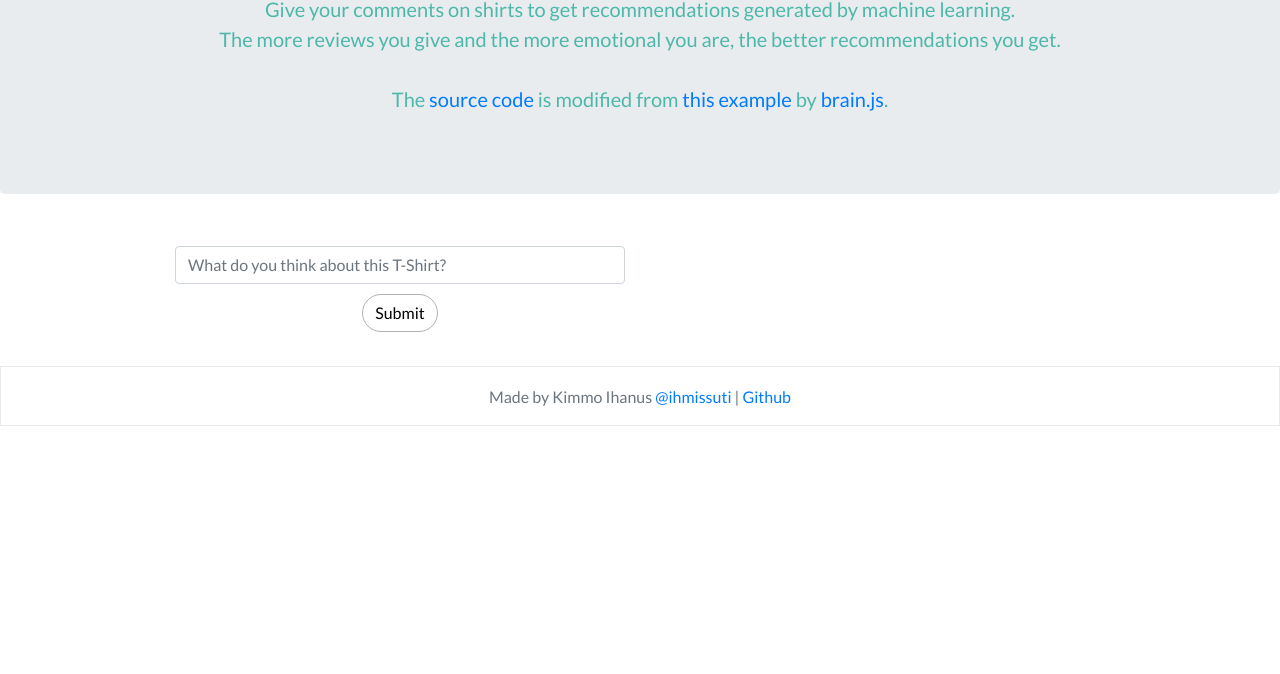
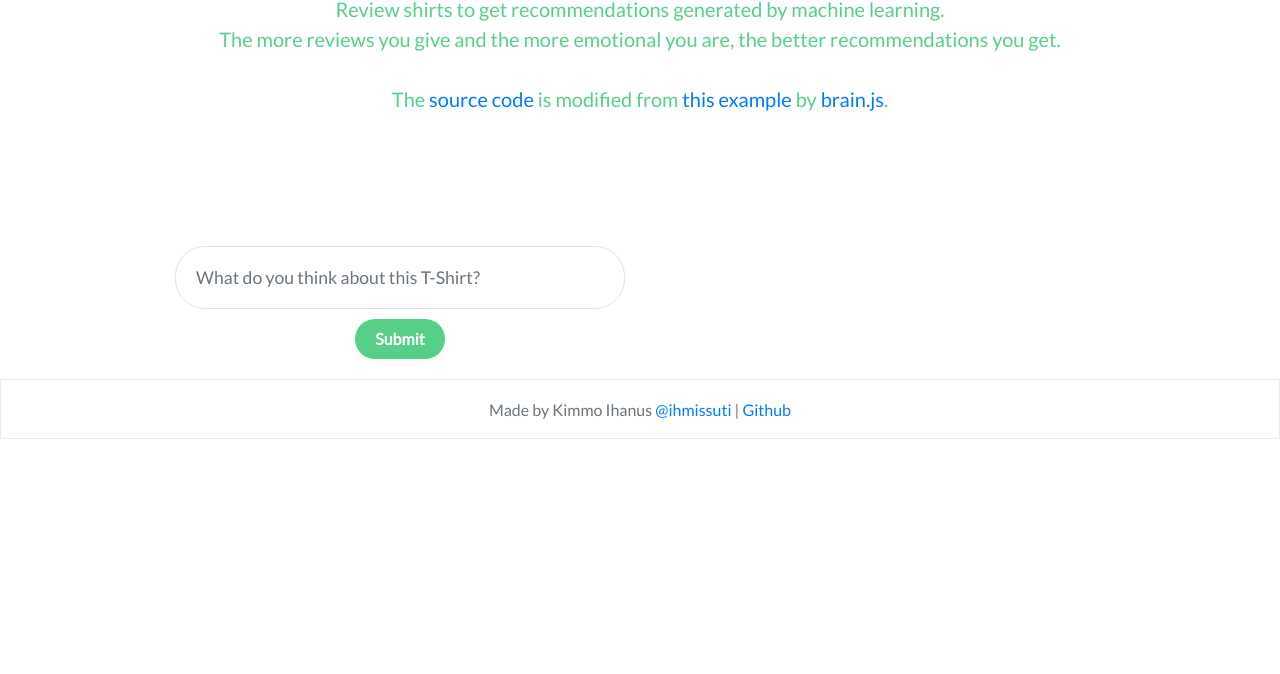
Before and after one commit to ihmissuti/sentiment-recommendation-engige, a website: page public/index.html in a window 1280 px wide. Shown: the part 126-800 px from the top of the page. Drawn offline with nearby package versions, Linux system fonts and the light colour scheme; no server answers; a script that the page names is missing.

Commit message:
css stylings

```diff
--- a/public/css/styles.css
+++ b/public/css/styles.css
@@ -46,37 +46,95 @@ form {
     min-height: 100px;
 }
 
+/*.suggestBox {*/
+/*    display: block;*/
+/*    padding-top: 7px;*/
+/*    min-height: 100px;*/
+/*}*/
 .suggestBox {
-    display: block;
-    padding-top: 7px;
-    min-height: 100px;
+    /*border-color: #e9ecef;*/
+
+    /*border-left: none;*/
+    /*border: 1px solid #e9ecef;*/
+    /*padding: 20px;*/
+    /*line-height: 1.8;*/
+    /*margin-bottom: 1rem;*/
+    /*font-size: 1.1rem;*/
+
+    border: 0;
+    border-radius: 0.1875rem;
+    display: inline-block;
+    position: relative;
+    overflow: hidden;
+    width: 100%;
+    padding: 20px;
+    margin-bottom: 20px;
+    box-shadow: 0px 5px 25px 0px rgba(0, 0, 0, 0.2);
 }
 
+/*.btn {*/
+/*    display: inline-block;*/
+/*    border-radius: 30px !important;*/
+/*    background-color: #FFF;*/
+/*    font-weight: 400;*/
+/*    text-align: center;*/
+/*    margin-top: 10px;*/
+/*    white-space: nowrap;*/
+/*    vertical-align: middle;*/
+/*    -webkit-user-select: none;*/
+/*    -moz-user-select: none;*/
+/*    -ms-user-select: none;*/
+/*    user-select: none;*/
+/*    border: 1px solid #b5b3b1;*/
+/*    padding: .375rem .75rem;*/
+/*    font-size: 1rem;*/
+/*    line-height: 1.5;*/
+/*    border-radius: .25rem;*/
+/*    transition: color .15s ease-in-out,background-color .15s ease-in-out,border-color .15s ease-in-out,box-shadow .15s ease-in-out;*/
+/*}*/
+
 .btn {
+  margin-top: 10px;
+    border-radius: 30px;
     display: inline-block;
-    border-radius: 30px !important;
-    background-color: #FFF;
-    font-weight: 400;
-    text-align: center;
-    margin-top: 10px;
-    white-space: nowrap;
-    vertical-align: middle;
-    -webkit-user-select: none;
-    -moz-user-select: none;
-    -ms-user-select: none;
-    user-select: none;
-    border: 1px solid #b5b3b1;
-    padding: .375rem .75rem;
+    text-decoration: none;
+    cursor: pointer;
+    line-height: 40px;
+    font-size: 16px;
     font-size: 1rem;
-    line-height: 1.5;
-    border-radius: .25rem;
-    transition: color .15s ease-in-out,background-color .15s ease-in-out,border-color .15s ease-in-out,box-shadow .15s ease-in-out;
+    font-weight: 600;
+    border: none;
+    padding: 0 1.25rem;
+    background: #56cf89;
+    color: #fff;
+    transition: background .2s;
+}
+
+.form-control {
+    background-color: transparent;
+    padding: 1.25rem;
+    border: 1px solid #E3E3E3;
+    border-radius: 30px;
+    color: #2c2c2c;
+    line-height: normal;
+    font-size: 1.1rem;
+    -webkit-transition: color 0.3s ease-in-out, border-color 0.3s ease-in-out, background-color 0.3s ease-in-out;
+    -moz-transition: color 0.3s ease-in-out, border-color 0.3s ease-in-out, background-color 0.3s ease-in-out;
+    -o-transition: color 0.3s ease-in-out, border-color 0.3s ease-in-out, background-color 0.3s ease-in-out;
+    -ms-transition: color 0.3s ease-in-out, border-color 0.3s ease-in-out, background-color 0.3s ease-in-out;
+    transition: color 0.3s ease-in-out, border-color 0.3s ease-in-out, background-color 0.3s ease-in-out;
+    -webkit-box-shadow: none;
+    box-shadow: none;
 }
 
 hr {
   display: none;
 }
 
+.jumbo {
+  color: #56cf89;
+  background-color: #FFF;
+}
 
 .footer {
   position: relative;
--- a/public/index.html
+++ b/public/index.html
@@ -139,9 +139,9 @@
 		}
 	</script>
 
-	<div class="jumbotron">
+	<div class="jumbotron jumbo">
 	  	<h1>T-Shirt sentiment recommendation engine</h1>
-	  	<p class="lead">Give your comments on shirts to get recommendations generated by machine learning.<br>The more reviews you give and the more emotional you are, the better recommendations you get.<br><br>
+	  	<p class="lead">Review shirts to get recommendations generated by machine learning.<br>The more reviews you give and the more emotional you are, the better recommendations you get.<br><br>
 	  	The <a href="https://github.com/ihmissuti/sentiment-recommendation-engige">source code</a> is modified from <a href="https://github.com/BrainJS/brain.js/tree/develop/examples/recommendation-engine">this example</a> by <a href="https://github.com/BrainJS">brain.js</a>.
 	  	</p>
 	</div>
@@ -196,10 +196,9 @@
 			    $('#suggestionBox1').addClass("suggestionBox1");
 			});
 
-			// socket.on('comment', function(comment){
-			//     $('#rateThis').text("");
-			//     console.log("comment")
-			// });
+			socket.on('suggestion text', function(suggestionText){
+			    $('#rateThis').text(suggestionText);
+			});
 
 	    	return false;
 	    });
--- a/server.js
+++ b/server.js
@@ -25,16 +25,22 @@ io.on('connection', function(socket){
         console.dir(r1);
         if (r1.score == -5 || r1.score == -4) {
             var score = 1
+            var suggestionText = "That was one ugly T-Shirt. Here's the current suggestion:"
         } else if (r1.score == -3 || r1.score == -2) {
             var score = 2
+            var suggestionText = "Maybe the next on is better. Here's the current suggestion:"
         } else if (r1.score == -1 || r1.score == 0 || r1.score == 1) {
             var score = 3
+            var suggestionText = "Thanks. Suggested T-Shirt:"
         } else if (r1.score == 2 || r1.score == 3) {
             var score = 4
+            var suggestionText = "Glad you liked it. Here's suggested T-Shirt for you:"
         } else {
             var score = 5
+            var suggestionText = "Nice! Here's suggested T-Shirt for you:"
         }
         socket.emit('score', score)
+        socket.emit('suggestion text', suggestionText)
 
         mixpanel.track('review', {
             review: rating
```
